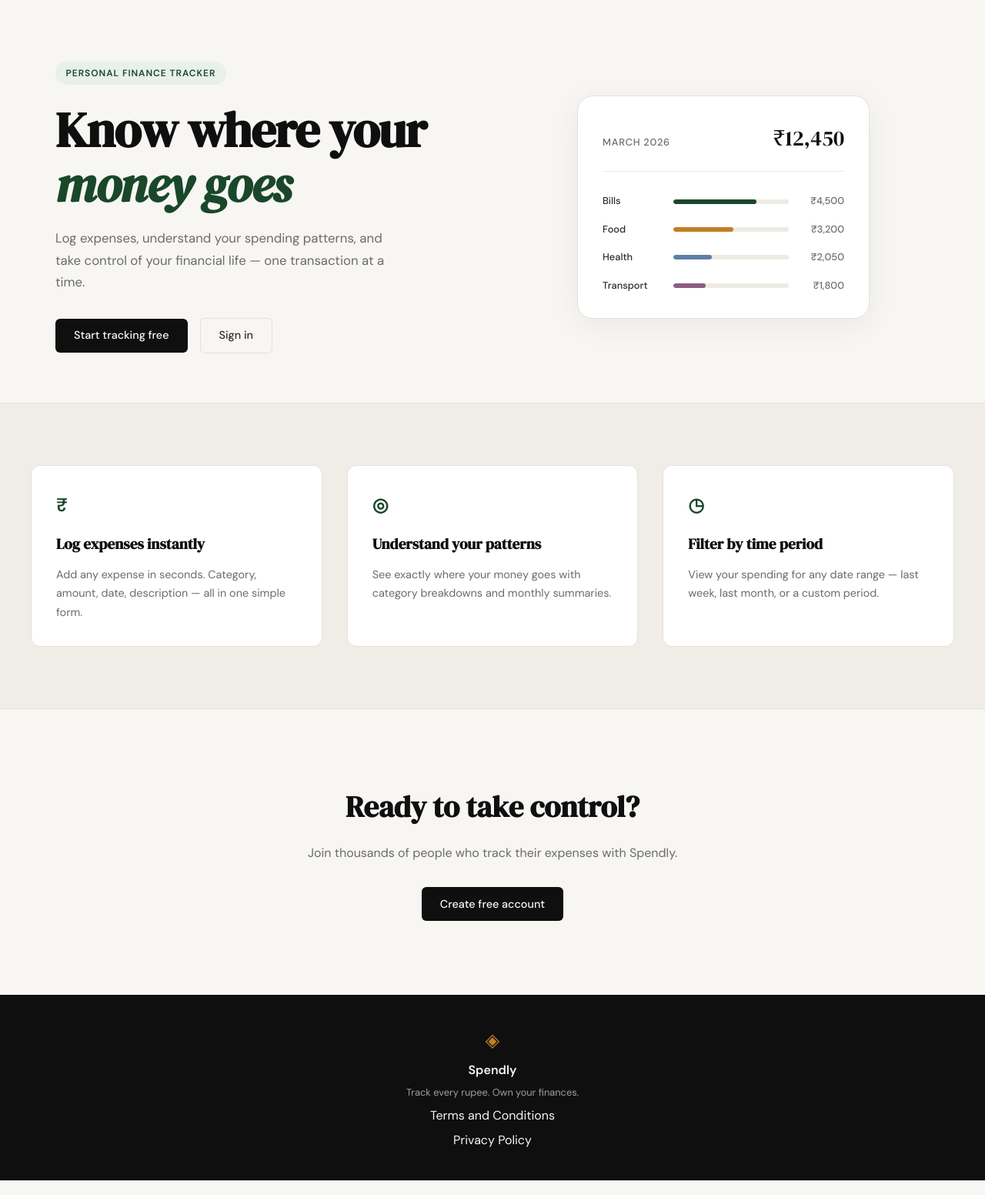
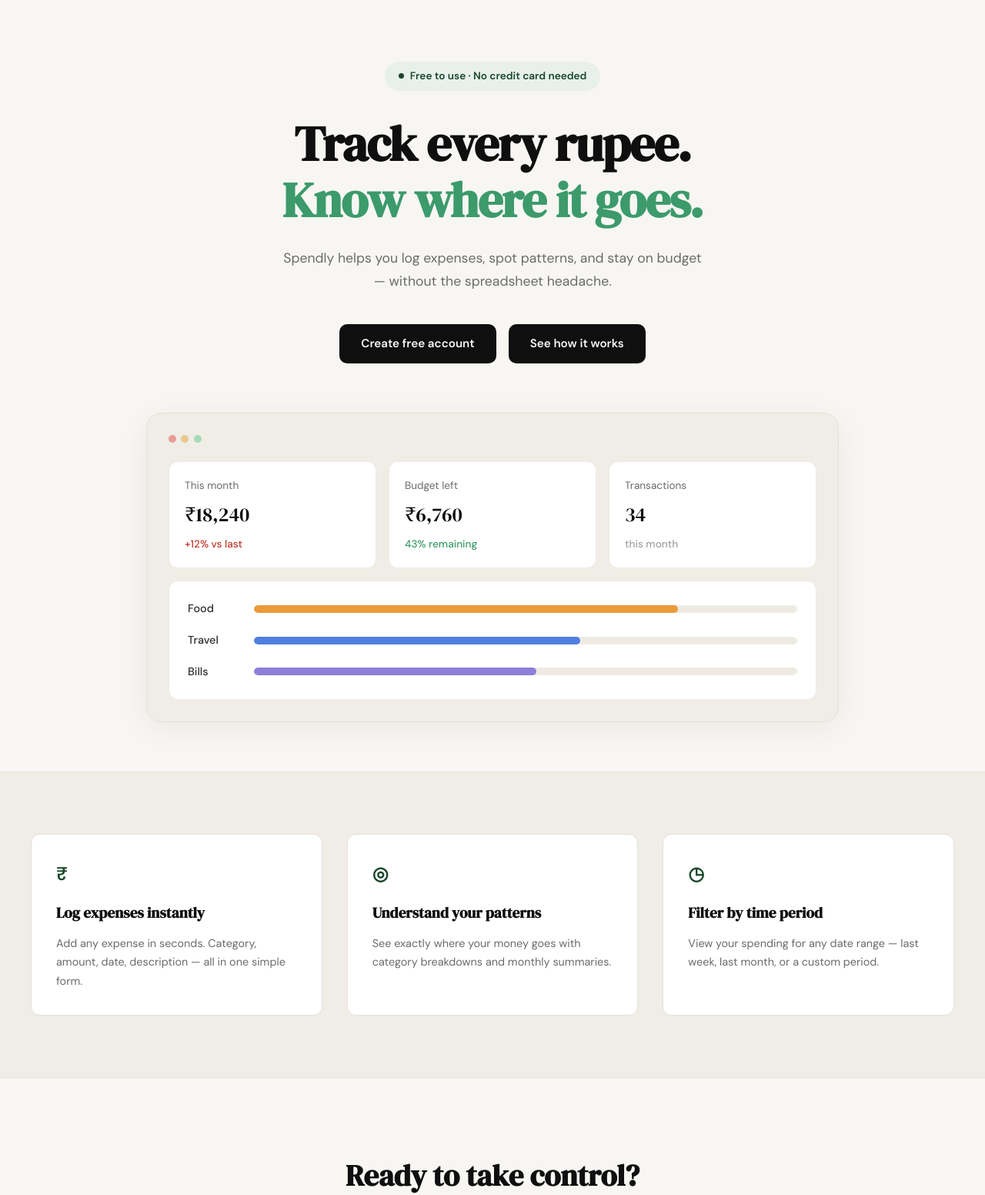
Before and after one commit to muralikpv/spendly, a Flask app: page / in a window 1280 px wide. Shown: the part 61-1613 px from the top of the page at 77% size. Run offline with Flask 3, Linux system fonts and the light colour scheme.

Commit message:
landing: redesign hero section to match mockup

```diff
--- a/static/css/style.css
+++ b/static/css/style.css
@@ -125,54 +125,87 @@ a { color: inherit; text-decoration: none; }
 
 .hero {
     padding: 5rem 2rem 4rem;
-    display: grid;
-    grid-template-columns: 1fr 1fr;
-    gap: 4rem;
+    display: flex;
+    flex-direction: column;
     align-items: center;
+    text-align: center;
     max-width: var(--max-width);
     margin: 0 auto;
 }
 
+.hero-inner {
+    max-width: 640px;
+    display: flex;
+    flex-direction: column;
+    align-items: center;
+}
+
 .hero-badge {
-    display: inline-block;
+    display: inline-flex;
+    align-items: center;
+    gap: 0.5rem;
     background: var(--accent-light);
     color: var(--accent);
-    font-size: 0.75rem;
+    font-size: 0.85rem;
     font-weight: 600;
-    letter-spacing: 0.08em;
-    text-transform: uppercase;
-    padding: 0.35rem 0.85rem;
+    padding: 0.5rem 1.1rem;
     border-radius: 999px;
-    margin-bottom: 1.5rem;
+    margin-bottom: 2rem;
+}
+
+.hero-badge-dot {
+    width: 7px;
+    height: 7px;
+    border-radius: 50%;
+    background: var(--accent);
+    flex-shrink: 0;
 }
 
 .hero-title {
     font-family: var(--font-display);
-    font-size: clamp(2.5rem, 5vw, 4rem);
-    line-height: 1.1;
+    font-size: clamp(2.5rem, 5.5vw, 4rem);
+    line-height: 1.15;
     letter-spacing: -0.02em;
     color: var(--ink);
-    margin-bottom: 1.25rem;
+    margin-bottom: 1.5rem;
 }
 
-.hero-title em {
-    font-style: italic;
-    color: var(--accent);
+.hero-title-accent {
+    color: #3c9a6b;
 }
 
 .hero-subtitle {
-    font-size: 1.05rem;
+    font-size: 1.1rem;
     color: var(--ink-muted);
     line-height: 1.7;
-    max-width: 460px;
-    margin-bottom: 2rem;
+    max-width: 560px;
+    margin-bottom: 2.5rem;
 }
 
 .hero-actions {
     display: flex;
     gap: 1rem;
     align-items: center;
+    justify-content: center;
+    margin-bottom: 4rem;
 }
+
+.hero-btn {
+    display: inline-block;
+    background: var(--ink);
+    color: var(--paper);
+    padding: 0.85rem 1.75rem;
+    border-radius: 10px;
+    font-family: var(--font-body);
+    font-size: 0.95rem;
+    font-weight: 700;
+    cursor: pointer;
+    border: none;
+    transition: background 0.2s;
+    text-decoration: none;
+}
+
+.hero-btn:hover { background: var(--accent); }
 
 /* ------------------------------------------------------------------ */
 /* Mock card (hero visual)                                             */
@@ -181,58 +214,99 @@ a { color: inherit; text-decoration: none; }
 .hero-visual {
     display: flex;
     justify-content: center;
+    width: 100%;
 }
 
 .mock-card {
-    background: var(--paper-card);
+    background: var(--paper-warm);
     border: 1px solid var(--border);
     border-radius: var(--radius-lg);
-    padding: 2rem;
+    padding: 1.75rem;
     width: 100%;
-    max-width: 380px;
+    max-width: 900px;
     box-shadow: 0 8px 40px rgba(0,0,0,0.06);
 }
 
-.mock-card-header {
+.mock-card-dots {
     display: flex;
-    justify-content: space-between;
-    align-items: baseline;
-    margin-bottom: 1.75rem;
-    padding-bottom: 1.25rem;
-    border-bottom: 1px solid var(--border-soft);
+    gap: 0.4rem;
+    margin-bottom: 1.5rem;
 }
 
-.mock-label {
-    font-size: 0.8rem;
-    font-weight: 500;
-    color: var(--ink-muted);
-    text-transform: uppercase;
-    letter-spacing: 0.06em;
+.mock-dot {
+    width: 10px;
+    height: 10px;
+    border-radius: 50%;
 }
 
-.mock-total {
+.mock-dot-red { background: #e79c95; }
+.mock-dot-yellow { background: #e8c98d; }
+.mock-dot-green { background: #a8d9b6; }
+
+.mock-stats {
+    display: grid;
+    grid-template-columns: repeat(3, 1fr);
+    gap: 1rem;
+    margin-bottom: 1rem;
+}
+
+.mock-stat {
+    background: var(--paper-card);
+    border: 1px solid var(--border-soft);
+    border-radius: var(--radius-md);
+    padding: 1.25rem;
+    text-align: left;
+    display: flex;
+    flex-direction: column;
+    gap: 0.4rem;
+}
+
+.mock-stat-label {
+    font-size: 0.85rem;
+    color: var(--ink-muted);
+}
+
+.mock-stat-value {
     font-family: var(--font-display);
-    font-size: 1.75rem;
+    font-size: 1.6rem;
     color: var(--ink);
 }
 
-.mock-bars { display: flex; flex-direction: column; gap: 1rem; }
+.mock-stat-change {
+    font-size: 0.85rem;
+    font-weight: 500;
+}
+
+.mock-stat-change-neg { color: var(--danger); }
+.mock-stat-change-pos { color: #3c9a6b; }
+.mock-stat-change-muted { color: var(--ink-faint); }
+
+.mock-bars-panel {
+    background: var(--paper-card);
+    border: 1px solid var(--border-soft);
+    border-radius: var(--radius-md);
+    padding: 1.5rem;
+    display: flex;
+    flex-direction: column;
+    gap: 1.1rem;
+}
 
 .mock-bar-row {
     display: grid;
-    grid-template-columns: 80px 1fr 60px;
+    grid-template-columns: 70px 1fr;
     align-items: center;
-    gap: 0.75rem;
+    gap: 1rem;
 }
 
 .mock-cat {
-    font-size: 0.8rem;
+    font-size: 0.9rem;
     font-weight: 500;
     color: var(--ink-soft);
+    text-align: left;
 }
 
 .mock-bar-track {
-    height: 6px;
+    height: 10px;
     background: var(--border-soft);
     border-radius: 999px;
     overflow: hidden;
@@ -240,21 +314,13 @@ a { color: inherit; text-decoration: none; }
 
 .mock-bar {
     height: 100%;
-    background: var(--accent);
     border-radius: 999px;
     transition: width 0.6s ease;
 }
 
-.mock-bar-2 { background: var(--accent-2); }
-.mock-bar-3 { background: #5b7fa6; }
-.mock-bar-4 { background: #8b5e83; }
-
-.mock-amt {
-    font-size: 0.8rem;
-    font-weight: 500;
-    color: var(--ink-muted);
-    text-align: right;
-}
+.mock-bar-food { background: #eb9a3c; }
+.mock-bar-travel { background: #4f7fe0; }
+.mock-bar-bills { background: #8b7fd9; }
 
 /* ------------------------------------------------------------------ */
 /* Buttons                                                             */
--- a/templates/landing.html
+++ b/templates/landing.html
@@ -6,55 +6,65 @@
 
 <section class="hero">
     <div class="hero-inner">
-        <div class="hero-badge">Personal Finance Tracker</div>
+        <div class="hero-badge">
+            <span class="hero-badge-dot"></span>
+            Free to use · No credit card needed
+        </div>
         <h1 class="hero-title">
-            Know where your<br>
-            <em>money goes</em>
+            Track every rupee.<br>
+            <span class="hero-title-accent">Know where it goes.</span>
         </h1>
         <p class="hero-subtitle">
-            Log expenses, understand your spending patterns,
-            and take control of your financial life —
-            one transaction at a time.
+            Spendly helps you log expenses, spot patterns, and stay
+            on budget — without the spreadsheet headache.
         </p>
         <div class="hero-actions">
-            <a href="{{ url_for('register') }}" class="btn-primary">Start tracking free</a>
-            <a href="{{ url_for('login') }}" class="btn-ghost">Sign in</a>
+            <a href="{{ url_for('register') }}" class="hero-btn">Create free account</a>
+            <a href="#" class="hero-btn">See how it works</a>
         </div>
     </div>
     <div class="hero-visual">
         <div class="mock-card">
-            <div class="mock-card-header">
-                <span class="mock-label">March 2026</span>
-                <span class="mock-total">₹12,450</span>
+            <div class="mock-card-dots">
+                <span class="mock-dot mock-dot-red"></span>
+                <span class="mock-dot mock-dot-yellow"></span>
+                <span class="mock-dot mock-dot-green"></span>
             </div>
-            <div class="mock-bars">
+            <div class="mock-stats">
+                <div class="mock-stat">
+                    <span class="mock-stat-label">This month</span>
+                    <span class="mock-stat-value">₹18,240</span>
+                    <span class="mock-stat-change mock-stat-change-neg">+12% vs last</span>
+                </div>
+                <div class="mock-stat">
+                    <span class="mock-stat-label">Budget left</span>
+                    <span class="mock-stat-value">₹6,760</span>
+                    <span class="mock-stat-change mock-stat-change-pos">43% remaining</span>
+                </div>
+                <div class="mock-stat">
+                    <span class="mock-stat-label">Transactions</span>
+                    <span class="mock-stat-value">34</span>
+                    <span class="mock-stat-change mock-stat-change-muted">this month</span>
+                </div>
+            </div>
+            <div class="mock-bars-panel">
+                <div class="mock-bar-row">
+                    <span class="mock-cat">Food</span>
+                    <div class="mock-bar-track">
+                        <div class="mock-bar mock-bar-food" style="width: 78%"></div>
+                    </div>
+                </div>
+                <div class="mock-bar-row">
+                    <span class="mock-cat">Travel</span>
+                    <div class="mock-bar-track">
+                        <div class="mock-bar mock-bar-travel" style="width: 60%"></div>
+                    </div>
+                </div>
                 <div class="mock-bar-row">
                     <span class="mock-cat">Bills</span>
                     <div class="mock-bar-track">
-                        <div class="mock-bar" style="width: 72%"></div>
+                        <div class="mock-bar mock-bar-bills" style="width: 52%"></div>
                     </div>
-                    <span class="mock-amt">₹4,500</span>
-                </div>
-                <div class="mock-bar-row">
-                    <span class="mock-cat">Food</span>
-                    <div class="mock-bar-track">
-                        <div class="mock-bar mock-bar-2" style="width: 52%"></div>
-                    </div>
-                    <span class="mock-amt">₹3,200</span>
-                </div>
-                <div class="mock-bar-row">
-                    <span class="mock-cat">Health</span>
-                    <div class="mock-bar-track">
-                        <div class="mock-bar mock-bar-3" style="width: 33%"></div>
-                    </div>
-                    <span class="mock-amt">₹2,050</span>
-                </div>
-                <div class="mock-bar-row">
-                    <span class="mock-cat">Transport</span>
-                    <div class="mock-bar-track">
-                        <div class="mock-bar mock-bar-4" style="width: 28%"></div>
-                    </div>
-                    <span class="mock-amt">₹1,800</span>
                 </div>
             </div>
         </div>
```
